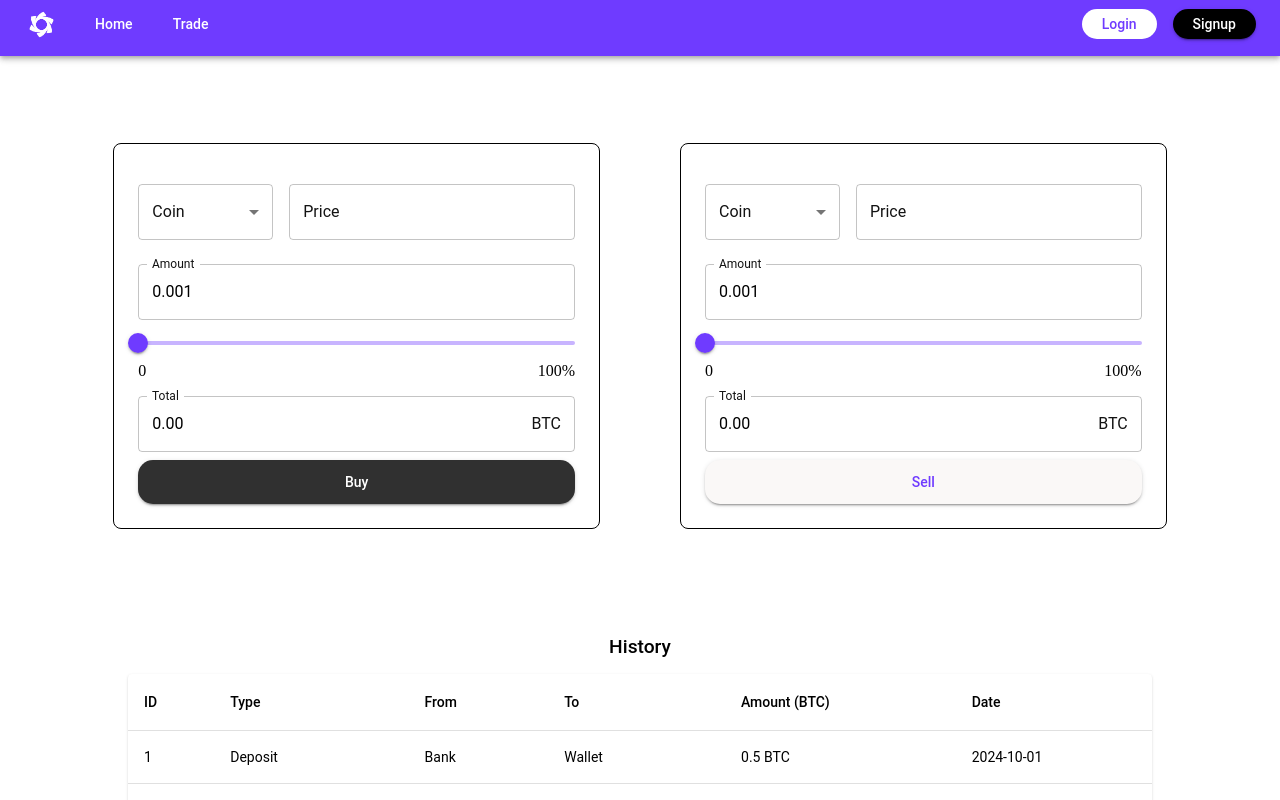
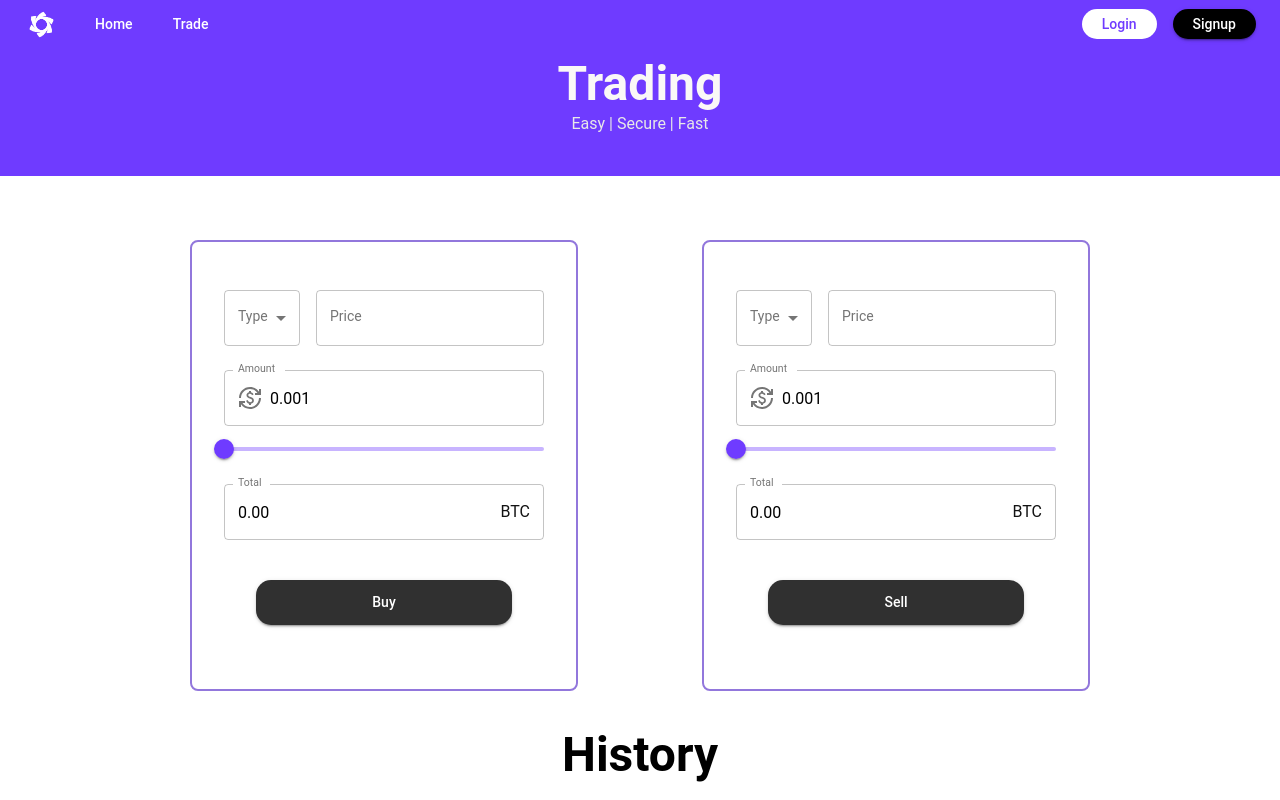
Before and after one commit to Chi-Quynh/Innovation-Project, a React (Create React App) app: page /trade in a window 1280 px wide. Shown: the top 800 px of the page. Built offline with nearby package versions, Linux system fonts and the light colour scheme; the HTML template or start-up script is replaced by a standard one.

Commit message:
Update: UI overhaul and user accout update

```diff
--- a/package.json
+++ b/package.json
@@ -10,7 +10,9 @@
     "@testing-library/jest-dom": "^5.17.0",
     "@testing-library/react": "^13.4.0",
     "@testing-library/user-event": "^13.5.0",
+    "chart.js": "^4.4.4",
     "react": "^18.3.1",
+    "react-chartjs-2": "^5.2.0",
     "react-dom": "^18.3.1",
     "react-router-dom": "^6.26.2",
     "react-scripts": "5.0.1",
--- a/src/components/Navbar.js
+++ b/src/components/Navbar.js
@@ -34,8 +34,10 @@ const NavBar = () => {
             Trade
           </Button>
         </Box>
+
         {user ? (
           <>
+            <Box display="flex" alignItems="center">
               <Avatar
                 alt={user.username}
                 sx={{
@@ -51,6 +53,7 @@ const NavBar = () => {
               <Button color="inherit" onClick={logout}>
                 Logout
               </Button>
+            </Box>
           </>
         ) : (
           <Box display="flex" alignItems="center">
--- a/src/components/Theme.js
+++ b/src/components/Theme.js
@@ -7,14 +7,10 @@ const theme = createTheme({
       main: "#6f3bff", // The purple color for buttons and header
     },
     secondary: {
-      main: "#1976d2",
+      main: "#1976d2", //blue color
     },
     light: {
-      main: "#faf8f7", // The light grey background
-    },
-    background: {
-      default: "#f0edf9", // The light grey background
-      paper: "#ffffff", // White containers
+      main: "#faf8f7", // Light background color
     },
     text: {
       primary: "#000000", // Black text for headers
@@ -24,8 +20,8 @@ const theme = createTheme({
   typography: {
     fontFamily: "Roboto, sans-serif",
     h1: {
-      fontSize: "2rem",
-      fontWeight: 700, // Bold header
+      fontSize: "3rem",
+      fontWeight: 600, // Bold header
     },
     h2: {
       fontSize: "1.5rem",
@@ -35,6 +31,7 @@ const theme = createTheme({
       fontSize: "1.2rem",
       fontWeight: 500,
     },
+
     body1: {
       fontSize: "1rem",
       fontWeight: 400,
@@ -66,6 +63,13 @@ const theme = createTheme({
             color: "#faf8f7",
           },
         },
+        containedLight: {
+          backgroundColor: "#faf8f7",
+          color: "#303030",
+          "&:hover": {
+            backgroundColor: "#5e32e6",
+          },
+        },
         transition: "background-color 0.8s ease", // Smooth transition
         "&:hover": {
           backgroundColor: "#ddd", // Background on hover
@@ -76,11 +80,14 @@ const theme = createTheme({
         },
       },
     },
-    MuiCard: {
+    MuiInputLabel: {
       styleOverrides: {
         root: {
-          borderRadius: "25px", // Rounded corners for cards
-          boxShadow: "0px 4px 12px rgba(0, 0, 0, 0.1)", // Soft shadow
+          fontSize: "0.875rem", // Adjust the font size (e.g., 14px)
+          color: "#757575", // Use grey color for the label text
+          "&.Mui-focused": {
+            color: "#757575", // Keep the label grey when focused
+          },
         },
       },
     },
--- a/src/components/TradingPage.js
+++ b/src/components/TradingPage.js
@@ -1,5 +1,6 @@
 import { React, useState } from "react";
 import NavBar from "../components/Navbar";
+import ExchangeIcon from "@mui/icons-material/CurrencyExchange";
 import {
   Button,
   TextField,
@@ -20,6 +21,96 @@ import {
   Typography,
 } from "@mui/material";
 
+//Data for the coins
+export const coinOptions = [
+  {
+    name: "Bitcoin",
+    value: "BTC",
+    image: "https://cryptologos.cc/logos/bitcoin-btc-logo.png",
+  },
+  {
+    name: "Ethereum",
+    value: "ETH",
+    image: "https://cryptologos.cc/logos/ethereum-eth-logo.png",
+  },
+  {
+    name: "Solana",
+    value: "SOL",
+    image: "https://cryptologos.cc/logos/solana-sol-logo.png",
+  },
+  {
+    name: "Polkadot",
+    value: "DOT",
+    image: "https://cryptologos.cc/logos/polkadot-new-dot-logo.png?v=022",
+  },
+  {
+    name: "Chainlink",
+    value: "LINK",
+    image: "https://cryptologos.cc/logos/chainlink-link-logo.png?v=022",
+  },
+  {
+    name: "Avalanche",
+    value: "AVAX",
+    image: "https://cryptologos.cc/logos/avalanche-avax-logo.png?v=022",
+  },
+  {
+    name: "Uniswap",
+    value: "UNI",
+    image: "https://cryptologos.cc/logos/uniswap-uni-logo.png?v=022",
+  },
+  {
+    name: "Aave",
+    value: "AAVE",
+    image: "https://cryptologos.cc/logos/aave-aave-logo.png?v=022",
+  },
+  {
+    name: "Polygon",
+    value: "MATIC",
+    image: "https://cryptologos.cc/logos/polygon-matic-logo.png?v=022",
+  },
+  {
+    name: "Cosmos",
+    value: "ATOM",
+    image: "https://cryptologos.cc/logos/cosmos-atom-logo.png?v=022",
+  },
+];
+
+//Data for history
+export const historyData = [
+  {
+    id: 1,
+    type: "Buy",
+    from: "Exchange",
+    to: "Wallet",
+    amount: 0.5,
+    date: "2024-10-01",
+  },
+  {
+    id: 2,
+    type: "Sell",
+    from: "Wallet",
+    to: "Exchange",
+    amount: 0.2,
+    date: "2024-10-02",
+  },
+  {
+    id: 3,
+    type: "Buy",
+    from: "Exchange",
+    to: "Wallet",
+    amount: 0.3,
+    date: "2024-10-03",
+  },
+  {
+    id: 4,
+    type: "Sell",
+    from: "Wallet",
+    to: "Exchange",
+    amount: 0.1,
+    date: "2024-10-04",
+  },
+];
+
 const TradingPage = () => {
   // State for Buy Section
   const [buyCoinAmount, setBuyCoinAmount] = useState(0.001);
@@ -29,41 +120,13 @@ const TradingPage = () => {
   const [sellCoinAmount, setSellCoinAmount] = useState(0.001);
   const [sellCoinPrice, setSellCoinPrice] = useState(""); // State for the selected coin price
 
-  // Sample data for the history table (replace this with your actual data)
-  const historyData = [
-    {
-      id: 1,
-      type: "Deposit",
-      from: "Bank",
-      to: "Wallet",
-      amount: 0.5,
-      date: "2024-10-01",
-    },
-    {
-      id: 2,
-      type: "Withdrawal",
-      from: "Wallet",
-      to: "Bank",
-      amount: 0.2,
-      date: "2024-10-02",
-    },
-    {
-      id: 3,
-      type: "Trade",
-      from: "Wallet",
-      to: "Exchange",
-      amount: 0.15,
-      date: "2024-10-03",
-    },
-    {
-      id: 4,
-      type: "Transfer",
-      from: "User A",
-      to: "User B",
-      amount: 0.1,
-      date: "2024-10-04",
-    },
-  ];
+  // State for Buy and Sell Coin Selection
+  const [buyCoin, setBuyCoin] = useState("");
+  const [sellCoin, setSellCoin] = useState("");
+
+  // Calculate Total Price for Buy and Sell Sections
+  const buyTotalPrice = buyCoinAmount * buyCoinPrice;
+  const sellTotalPrice = sellCoinAmount * sellCoinPrice;
 
   // Handlers for Buy Section Slider
   const handleBuySliderChange = (event, newValue) => {
@@ -81,6 +144,22 @@ const TradingPage = () => {
       event.target.value === "" ? "" : Number(event.target.value)
     );
   };
+  //Sell coin options
+  const coinOption = coinOptions.map((coin) => (
+    <MenuItem key={coin.name} value={coin.value}>
+      <img
+        src={coin.image}
+        alt={coin.name}
+        style={{
+          width: 24,
+          height: 24,
+          marginRight: 10,
+          verticalAlign: "middle",
+        }}
+      />
+      {coin.name}
+    </MenuItem>
+  ));
 
   // Handlers for Sell Section Slider
   const handleSellSliderChange = (event, newValue) => {
@@ -102,10 +181,6 @@ const TradingPage = () => {
   const formatCoinAmount = (value) => {
     return `${value}`;
   };
-
-  // Calculate Total Price for Buy and Sell Sections
-  const buyTotalPrice = buyCoinAmount * buyCoinPrice;
-  const sellTotalPrice = sellCoinAmount * sellCoinPrice;
 
   // Snackbar state for popup
   const [popup, setPopup] = useState({ open: false, message: "", type: "" });
@@ -153,9 +228,6 @@ const TradingPage = () => {
     setPopup({ open: false, message: "", type: "" });
   };
 
-  const [buyCoin, setBuyCoin] = useState("");
-  const [sellCoin, setSellCoin] = useState("");
-
   // Handlers for Buy Section
   const handleBuyCoinChange = (event) => {
     setBuyCoin(event.target.value);
@@ -184,53 +256,46 @@ const TradingPage = () => {
   return (
     <>
       <NavBar />
-      {/* Content */}
       <Box
         sx={{
-          display: "flex",
+          justifyContent: "center", // Centers content horizontally
+          alignItems: "center", // Centers content vertically
+          textAlign: "center", // Ensures text is centered within the Typography
+          height: "15vh",
+          backgroundColor: "#6f3bff",
+          color: "#faf8f7",
         }}
       >
-        <Grid2
-          container
-          spacing={10}
-          justifyContent="center"
-          alignItems="center"
-          sx={{ minHeight: "70vh", minWidth: "100%" }}
-        >
+        <Box>
+          <Typography variant="h1">Trading</Typography>
+        </Box>
+        <Box>
+          <Typography variant="body1" sx={{ color: "#e8e8e8" }} gutterBottom>
+            Easy | Secure | Fast
+          </Typography>
+        </Box>
+      </Box>
+      <Box className="buy-sell-container">
         {/* Buy Section */}
-          <Grid2 item size={5}>
-            <Box
-              border={1}
-              borderRadius={2}
-              p={2}
-              textAlign="center"
-              padding={3}
-            >
+
+        <Box className="buy-sell-box">
           {/* Row for Select Coin and Price Input */}
-              <Grid2 container spacing={2}>
-                <Grid2 item size={4}>
+          <Grid2 className="buy-sell-grid">
+            <Grid2>
               <TextField
                 select
-                    label="Coin"
+                label="Type"
                 variant="outlined"
                 fullWidth
                 margin="normal"
                 value={buyCoin}
                 onChange={handleBuyCoinChange}
+                className="white-background-textfield"
               >
-                    <MenuItem value="BTC">Bitcoin</MenuItem>
-                    <MenuItem value="ETH">Ethereum</MenuItem>
-                    <MenuItem value="SOL">Solana</MenuItem>
-                    <MenuItem value="DOT">Polkadot</MenuItem>
-                    <MenuItem value="LINK">Chainlink</MenuItem>
-                    <MenuItem value="AVAX">Avalanche</MenuItem>
-                    <MenuItem value="UNI">Uniswap</MenuItem>
-                    <MenuItem value="AAVE">Aave</MenuItem>
-                    <MenuItem value="MATIC">Polygon</MenuItem>
-                    <MenuItem value="ATOM">Cosmos</MenuItem>
+                {coinOption}
               </TextField>
             </Grid2>
-                <Grid2 item size={8}>
+            <Grid2>
               <TextField
                 label="Price"
                 type="number"
@@ -254,6 +319,11 @@ const TradingPage = () => {
                 min: 0,
                 step: 0.001,
               },
+              startAdornment: (
+                <InputAdornment position="start">
+                  <ExchangeIcon />
+                </InputAdornment>
+              ),
             }}
           />
           <Slider
@@ -265,10 +335,7 @@ const TradingPage = () => {
             valueLabelDisplay="auto"
             valueLabelFormat={formatCoinAmount}
           />
-              <Box display="flex" justifyContent="space-between">
-                <span>0</span>
-                <span>100%</span>
-              </Box>
+
           {/* Total Price Calculation */}
           <TextField
             label="Total"
@@ -277,11 +344,10 @@ const TradingPage = () => {
             margin="normal"
             InputProps={{
               readOnly: true, // Making the field read-only
-                  endAdornment: (
-                    <InputAdornment position="end">BTC</InputAdornment>
-                  ),
+              endAdornment: <InputAdornment position="end">BTC</InputAdornment>,
             }}
           />
+          <Box className="buy-sell-button">
             <Button
               variant="contained"
               color="primary"
@@ -291,42 +357,27 @@ const TradingPage = () => {
               Buy
             </Button>
           </Box>
-          </Grid2>
+        </Box>
 
         {/* Sell Section */}
-          <Grid2 item size={5}>
-            <Box
-              border={1}
-              borderRadius={2}
-              p={2}
-              textAlign="center"
-              padding={3}
-            >
+
+        <Box className="buy-sell-box">
           {/* Row for Select Coin and Price Input */}
-              <Grid2 container spacing={2}>
-                <Grid2 item size={4}>
+          <Grid2 className="buy-sell-grid">
+            <Grid2>
               <TextField
                 select
-                    label="Coin"
+                label="Type"
                 variant="outlined"
                 fullWidth
                 margin="normal"
                 value={sellCoin}
                 onChange={handleSellCoinChange}
               >
-                    <MenuItem value="BTC">Bitcoin</MenuItem>
-                    <MenuItem value="ETH">Ethereum</MenuItem>
-                    <MenuItem value="SOL">Solana</MenuItem>
-                    <MenuItem value="DOT">Polkadot</MenuItem>
-                    <MenuItem value="LINK">Chainlink</MenuItem>
-                    <MenuItem value="AVAX">Avalanche</MenuItem>
-                    <MenuItem value="UNI">Uniswap</MenuItem>
-                    <MenuItem value="AAVE">Aave</MenuItem>
-                    <MenuItem value="MATIC">Polygon</MenuItem>
-                    <MenuItem value="ATOM">Cosmos</MenuItem>
+                {coinOption}
               </TextField>
             </Grid2>
-                <Grid2 item size={8}>
+            <Grid2>
               <TextField
                 label="Price"
                 type="number"
@@ -339,6 +390,7 @@ const TradingPage = () => {
             </Grid2>
           </Grid2>
           {/* Number of Coins with Slider for Sell Section */}
+
           <TextField
             label="Amount"
             value={sellCoinAmount}
@@ -350,6 +402,11 @@ const TradingPage = () => {
                 min: 0,
                 step: 0.001,
               },
+              startAdornment: (
+                <InputAdornment position="start">
+                  <ExchangeIcon />
+                </InputAdornment>
+              ),
             }}
           />
           <Slider
@@ -361,10 +418,7 @@ const TradingPage = () => {
             valueLabelDisplay="auto"
             valueLabelFormat={formatCoinAmount}
           />
-              <Box display="flex" justifyContent="space-between">
-                <span>0</span>
-                <span>100%</span>
-              </Box>
+
           {/* Total Price Calculation */}
           <TextField
             label="Total"
@@ -373,29 +427,27 @@ const TradingPage = () => {
             margin="normal"
             InputProps={{
               readOnly: true, // Making the field read-only
-                  endAdornment: (
-                    <InputAdornment position="end">BTC</InputAdornment>
-                  ),
+              endAdornment: <InputAdornment position="end">BTC</InputAdornment>,
             }}
           />
+          <Box className="buy-sell-button">
             <Button
               variant="contained"
-                color="secondary"
+              color="primary"
               fullWidth
               onClick={handleSellClick}
             >
               Sell
             </Button>
           </Box>
-          </Grid2>
-        </Grid2>
         </Box>
+
         {/* Snackbar for Popup */}
         <Snackbar
           open={popup.open}
           autoHideDuration={3000}
           onClose={handleClosePopup}
-        anchorOrigin={{ vertical: "bottom", horizontal: "center" }}
+          anchorOrigin={{ vertical: "top", horizontal: "center" }}
         >
           <Alert
             severity={popup.type}
@@ -406,6 +458,9 @@ const TradingPage = () => {
             {popup.message}
           </Alert>
         </Snackbar>
+      </Box>
+      {/* History Table */}
+
       <Box
         sx={{
           display: "flex",
@@ -415,17 +470,21 @@ const TradingPage = () => {
           width: "100%", // Ensures it spans the full width
         }}
       >
-        {/* Centered Typography for History */}
-        <Typography variant="h3" sx={{ marginBottom: 2 }}>
+        <Typography variant="h1" paddingTop={2} gutterBottom>
           History
         </Typography>
-
         {/* Centered Table */}
-        <TableContainer component={Paper} sx={{ maxWidth: "80%" }}>
+        <TableContainer
+          component={Paper}
+          sx={{
+            maxWidth: "80%",
+            border: "1px solid #d3d3d3",
+            margin: "2em",
+          }}
+        >
           <Table>
             <TableHead>
-              <TableRow>
-                <TableCell>ID</TableCell>
+              <TableRow sx={{ "& th": { border: "1px solid #d3d3d3" } }}>
                 <TableCell>Type</TableCell>
                 <TableCell>From</TableCell>
                 <TableCell>To</TableCell>
@@ -436,7 +495,6 @@ const TradingPage = () => {
             <TableBody>
               {historyData.map((row) => (
                 <TableRow key={row.id}>
-                  <TableCell>{row.id}</TableCell>
                   <TableCell>{row.type}</TableCell>
                   <TableCell>{row.from}</TableCell>
                   <TableCell>{row.to}</TableCell>
--- a/src/images/style.css
+++ b/src/images/style.css
@@ -18,3 +18,52 @@
 .trade-box {
   width: 15em;
 }
+
+.account-sign {
+  display: grid;
+  grid-template-columns: 1fr; /* 1 column grid */
+  gap: 1rem; /* Space between each element */
+  padding: 0.5rem; /* Adds some padding inside the box */
+  width: 20em;
+
+  margin: 10em;
+  background-color: #ffffff; /* Adds a background color */
+  box-shadow: 0px 4px 12px rgba(0, 0, 0, 0.1); /* Adds a subtle shadow */
+  border-radius: 8px; /* Rounded corners */
+}
+
+.account-container {
+  display: flex;
+  height: 100vh;
+}
+
+.account-img {
+  object-fit: cover;
+  object-position: left;
+  overflow: hidden;
+}
+
+.buy-sell-container {
+  display: flex;
+  margin-top: 5%;
+  margin-inline: 10% 10%;
+  justify-content: space-around;
+  align-items: center;
+}
+.buy-sell-box {
+  width: 20em;
+  padding: 20px;
+  border-radius: 8px; /* Adjusts the border radius for rounded corners */
+  border: 2px solid #9277dc; /* Thin grey solid border */
+  padding: 2rem; /* Optional: adds some padding inside the Box */
+}
+
+.buy-sell-button {
+  padding: 2rem;
+}
+
+.buy-sell-grid {
+  display: grid;
+  grid-template-columns: 1fr 3fr;
+  gap: 1rem;
+}
```
Also changed, not shown: src/components/HomePage.js (+20 -3 lines), src/components/LoginPage.js (+32 -65 lines), src/components/SignupPage.js (+82 -52 lines), src/context/AuthContext.js (+40 -9 lines), public/manifest.json, 1 other file (tests, documents, lock files or other folders). Lines whose indentation alone changed are shown as unchanged.
